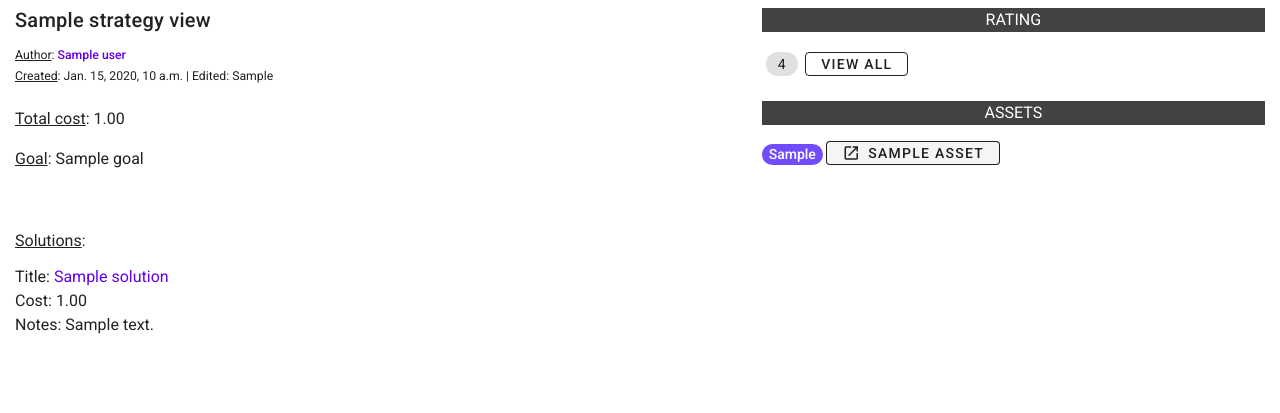
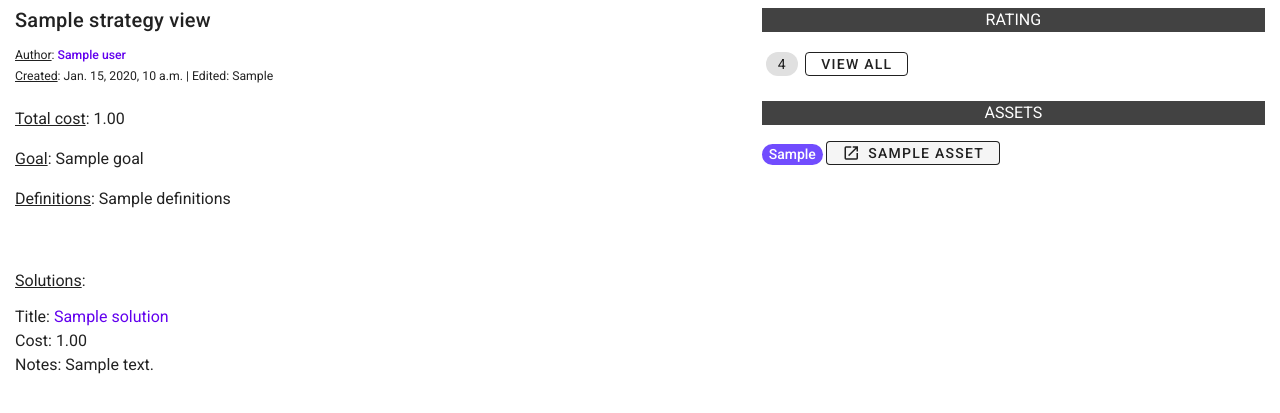
Before and after one commit to idetra/terraformus, a Django app: template terraformus/core/templates/strategy/strategy.html in a window 1280 px wide. Shown: the part 56-469 px from the top of the page. Run offline with Django 3.2, Linux system fonts and the light colour scheme; the template is opened without the code that fills it: most values are stand-ins (such as "Sample title", 1, 10 or a date in 2020); some libraries are stand-ins or nearby versions.

Commit message:
exposed strategy definitions on front end

```diff
--- a/terraformus/core/templates/strategy/strategy.html
+++ b/terraformus/core/templates/strategy/strategy.html
@@ -55,6 +55,8 @@
             <p><u>Total cost</u>: {{ strategy_view.total_full_cost|floatformat:2|intcomma }}</p>
 
             <p><u>Goal</u>: {{ strategy_view.goal }}</p>
+
+            <p><u>Definitions</u>: {{ strategy_view.definitions }}</p>
 
         </div>
 
```
